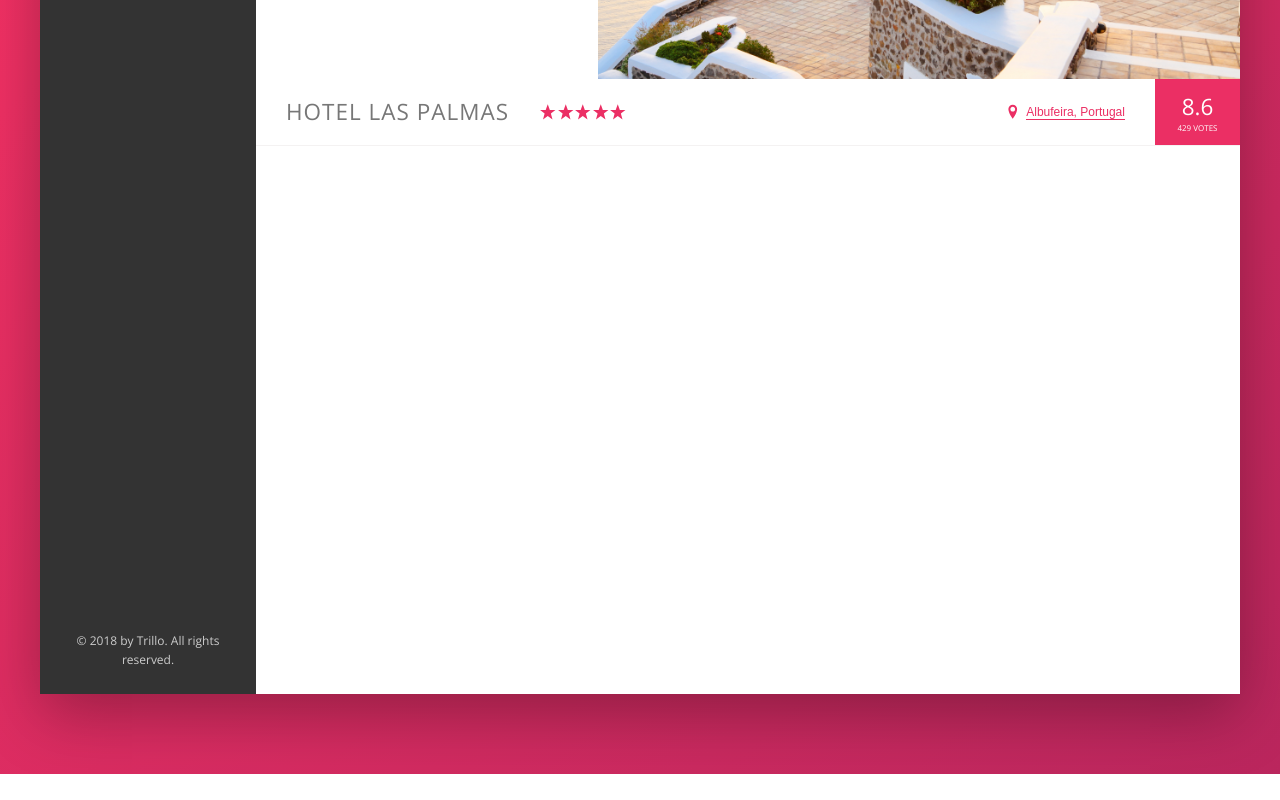
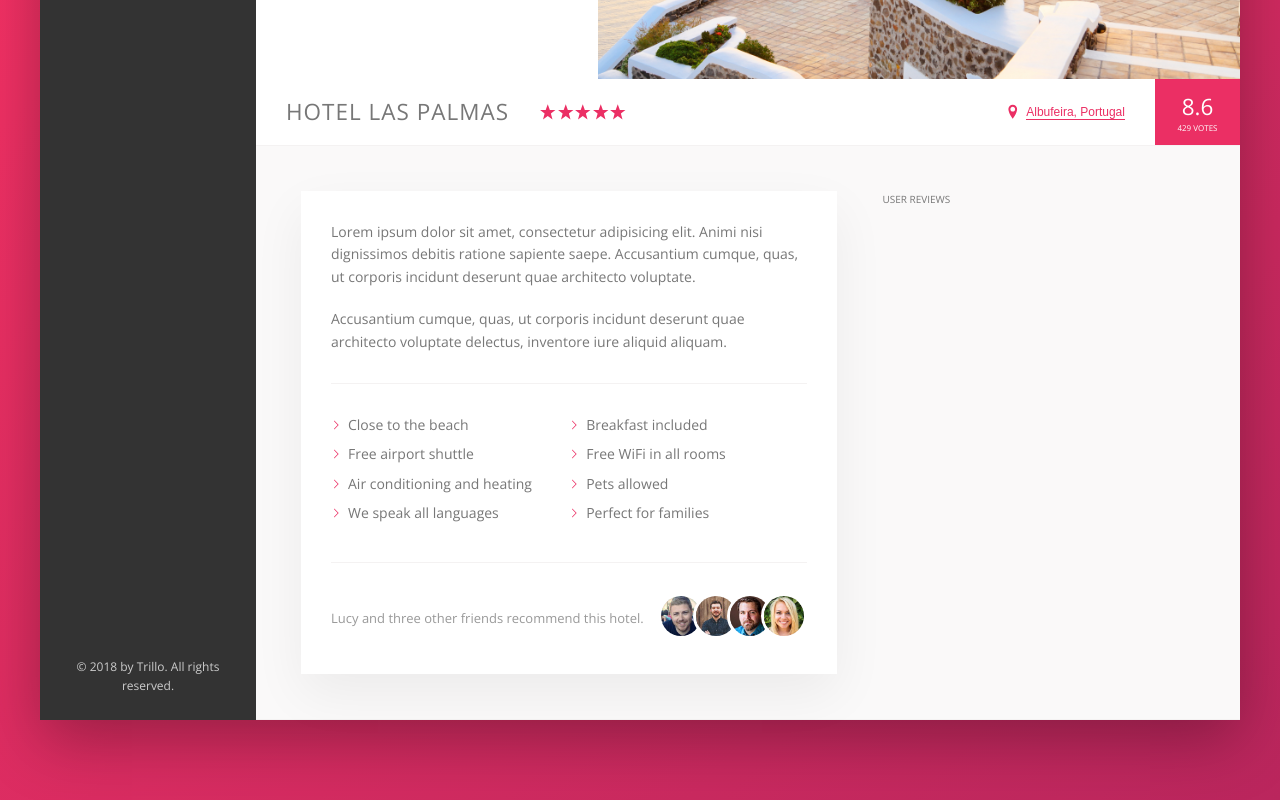
Before and after one commit to bouncingAlien/trillo, a website: page index.html in a window 1280 px wide. Shown: the part 456-1256 px from the top of the page. Before the commit the page ends 1230 px from the top, so only its background shows below. Drawn offline with nearby package versions, Linux system fonts and the light colour scheme.

Commit message:
created descriptio section

```diff
--- a/index.html
+++ b/index.html
@@ -127,6 +127,40 @@
                         <div class="overview__rating-count">429 votes</div>
                     </div>
                 </div>
+                <div class="detail">
+                    <div class="description">
+                        <p class="paragraph">
+                            Lorem ipsum dolor sit amet, consectetur adipisicing elit. Animi nisi dignissimos debitis ratione sapiente saepe. Accusantium cumque, quas, ut corporis incidunt deserunt quae architecto voluptate.
+                        </p>
+                        <p class="paragraph">
+                            Accusantium cumque, quas, ut corporis incidunt deserunt quae architecto voluptate delectus, inventore iure aliquid aliquam.
+                        </p>
+                        <ul class="description__list">
+                            <li class="description__list__item">Close to the beach</li>
+                            <li class="description__list__item">Breakfast included</li>
+                            <li class="description__list__item">Free airport shuttle</li>
+                            <li class="description__list__item">Free WiFi in all rooms</li>
+                            <li class="description__list__item">Air conditioning and heating</li>
+                            <li class="description__list__item">Pets allowed</li>
+                            <li class="description__list__item">We speak all languages</li>
+                            <li class="description__list__item">Perfect for families</li>
+                        </ul>
+                        <div class="recommend">
+                            <p class="recommend__count">
+                                Lucy and three other friends recommend this hotel.
+                            </p>
+                            <div class="recommend__friends">
+                                <img src="img/user-3.jpg" alt="Friend 1" class="recommend__photo">
+                                <img src="img/user-4.jpg" alt="Friend 2" class="recommend__photo">
+                                <img src="img/user-5.jpg" alt="Friend 3" class="recommend__photo">
+                                <img src="img/user-6.jpg" alt="Friend 4" class="recommend__photo">
+                            </div>
+                        </div>
+                    </div>
+                    <div class="user-reviews">
+                        USER REVIEWS
+                    </div>
+                </div>
             </main>
         </div>
     </div>
--- a/sass/base/_typography.scss
+++ b/sass/base/_typography.scss
@@ -16,3 +16,16 @@ body {
     letter-spacing: 1px;
     padding: 1.5rem 3rem;
 }
+
+.description {
+    font-size: 1.4rem;
+}
+
+.paragraph:not(:last-of-type) {
+    margin-bottom: 2rem;
+}
+
+.recommend {
+    font-size: 1.3rem;
+    color: var(--color-gray-dark-3);
+}
--- a/sass/layout/_grid.scss
+++ b/sass/layout/_grid.scss
@@ -18,3 +18,16 @@
 .hotel-view {
     flex: 1;
 }
+
+.detail {
+    display: flex;
+}
+
+.description {
+    flex: 0 0 60%;
+    margin-right: 4.5rem;
+}
+
+.user-reviews {
+    flex: 1;
+}
--- a/sass/pages/_home.scss
+++ b/sass/pages/_home.scss
@@ -1,6 +1,5 @@
 .hotel-view {
     background-color: #fff;
-    height: 100rem;
 }
 
 .legal {
@@ -52,3 +51,64 @@
         }
     }
 }
+
+.detail {
+    padding: 4.5rem;
+    background-color: var(--color-gray-light-1);
+    border-bottom: 1px solid var(--color-gray-light-2);
+}
+
+.description {
+    background-color: #fff;
+    box-shadow: 0 2rem 5rem rgba(0, 0, 0, 0.06);
+    padding: 3rem;
+    &__list {
+        margin: 3rem 0;
+        padding: 3rem 0;
+        border-top: 1px solid var(--color-gray-light-2);
+        border-bottom: 1px solid var(--color-gray-light-2);
+        display: flex;
+        flex-wrap: wrap;
+        &__item {
+            &::before {
+                content: "";
+                display: inline-block;
+                height: 1rem;
+                width: 1rem;
+                margin-right: .7rem;
+                // older browser:
+                //background-image: url(../img/chevron-thin-right.svg);
+                //background-size: cover;
+                // newer browser - mask
+                background-color: var(--color-primary);
+                -webkit-mask-image: url(../img/chevron-thin-right.svg);
+                mask-image: url(../img/chevron-thin-right.svg);
+                -webkit-mask-size: cover;
+                mask-size: cover;
+            }
+            flex: 0 0 50%;
+            margin-bottom: .7rem;
+        }
+    }
+}
+
+.recommend {
+    display: flex;
+    align-items: center;
+    &__count {}
+    &__friends {
+        margin-left: auto;
+    }
+    &__photo {
+        box-sizing: content-box;
+        height: 4rem;
+        width: 4rem;
+        border-radius: 50%;
+        border: 3px solid #fff;
+        &:not(:last-child) {
+            margin-right: -1.5rem;
+        }
+    }
+}
+
+.user-reviews {}
```
Also changed, not shown: css/style.css.
